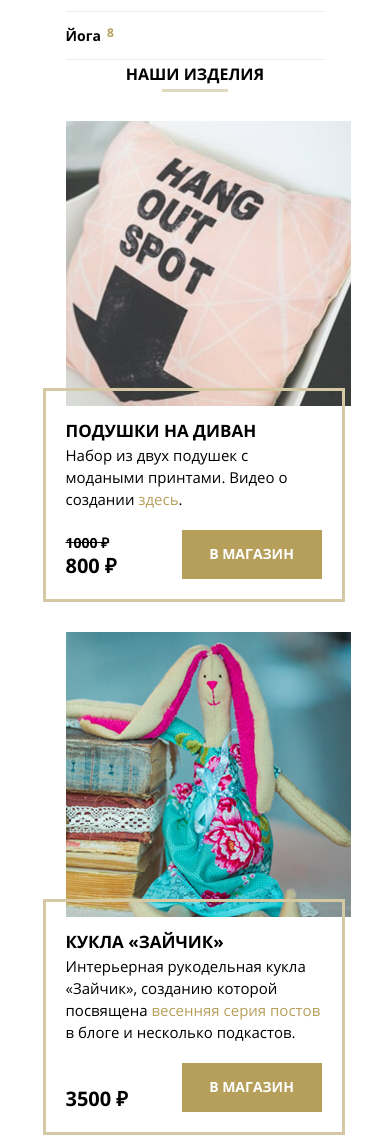
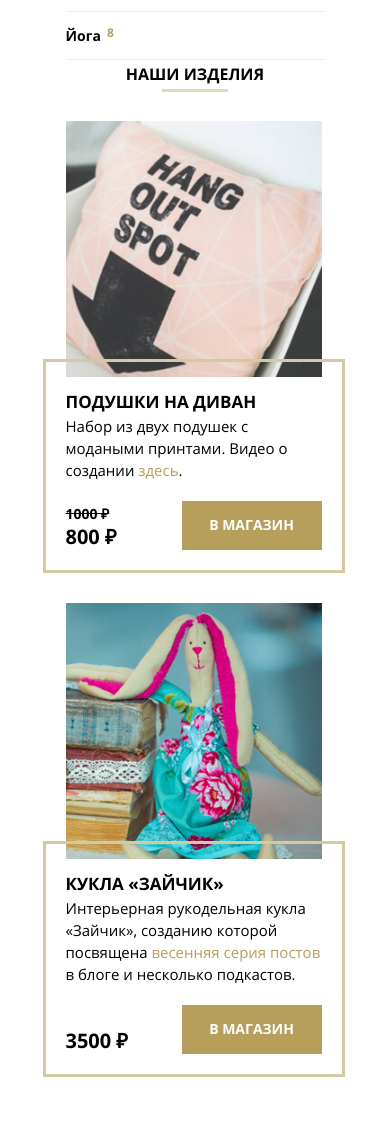
Before and after one commit to AleksaT2/mq_diplom, a plain HTML site: page index.html in a window 390 px wide. Shown: the part 5929-7064 px from the top of the page. Drawn offline with Linux system fonts and the light colour scheme; files whose address does not match are found by name.

Commit message:
Add files via upload

```diff
--- a/css/style.css
+++ b/css/style.css
@@ -478,6 +478,7 @@ article.post {
 .products_items {
   display: flex;
   padding: 0 20px;
+  justify-content: space-between;
 }
 
 .product_item {
@@ -882,10 +883,10 @@ address {
   }
 
   .product_item {
-    width: 42%;
-  }
+    width: 44%;
+    }
   .product_item_img {
-    width: 42%;
+    max-width: 100%;
   }
   .rabbit {
     margin-left: 59px;
@@ -905,6 +906,7 @@ address {
   }
 
   footer {
+    width: 100%;
     max-width: 700px;
   }
   address {
--- a/index.html
+++ b/index.html
@@ -346,10 +346,10 @@
       <h2 class="products_title headblock">Наши изделия</h2>
       <div class="products_items">
         <div class="product_item pillow">
-          <picture class="product_item_img">
+          <picture>
             <source media="(min-width: 1200px)" srcset="images/shop-item-desk1.jpg">
             <source media="(min-width: 641px)" srcset="images/shop-item-tablet1.jpg">
-            <img src="images/shop-item-mobile1.jpg" alt="Рамка">
+            <img class="product_item_img" src="images/shop-item-mobile1.jpg" alt="Рамка">
           </picture>
           <div class="product_item_discript">
             <h2><a href="#" class="product_item_title">Подушки на диван</a></h2>
@@ -365,10 +365,10 @@
           </div>
         </div>
         <div class="product_item rabbit">
-          <picture class="product_item_img">
+          <picture>
             <source media="(min-width: 1200px)" srcset="images/shop-item-desk2.jpg">
             <source media="(min-width: 641px)" srcset="images/shop-item-tablet2.jpg">
-            <img src="images/shop-item-mobile2.jpg" alt="Заяц">
+            <img  class="product_item_img" src="images/shop-item-mobile2.jpg" alt="Заяц">
           </picture>
           <div class="product_item_discript">
             <h2><a href="#" class="product_item_title">Кукла «Зайчик»</a></h2>
@@ -384,10 +384,10 @@
           </div>
         </div>
         <div class="product_item frame">
-          <picture class="product_item_img">
+          <picture>
             <source media="(min-width: 1200px)" srcset="images/shop-item-desk3.jpg">
             <source media="(min-width: 641px)" srcset="images/shop-item-tablet3.jpg">
-            <img src="images/shop-item-mobile3.jpg" alt="Рамка">
+            <img class="product_item_img" src="images/shop-item-mobile3.jpg" alt="Рамка">
           </picture>
           <div class="product_item_discript">
             <h2><a href="#" class="product_item_title">Шестиугольная рамка</a></h2>
```
